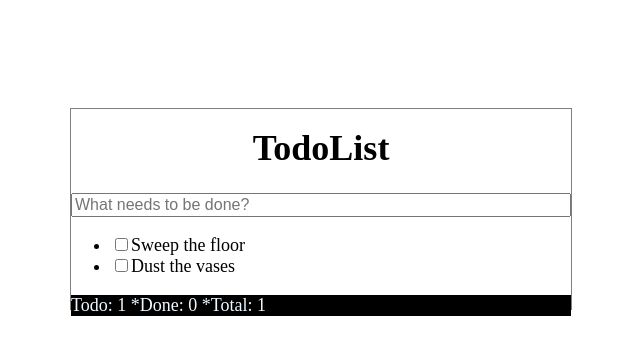
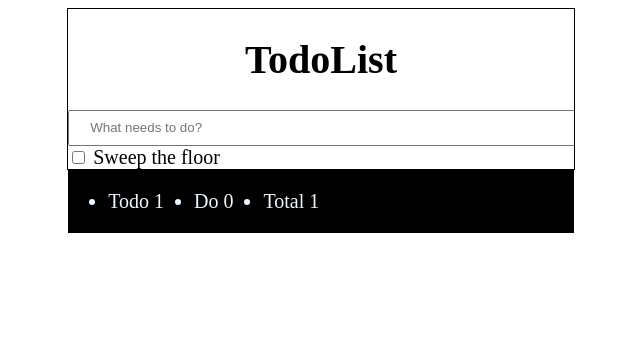
Before and after one commit to cvrodriguez/codaisseur-extra-project, a plain HTML site: page index.html in a window 1280 px wide. Shown: the whole page, without its empty margins (319-959 px from the left). Drawn offline with Linux system fonts and the light colour scheme.

Commit message:
makeover first step

```diff
--- a/index.html
+++ b/index.html
@@ -10,23 +10,24 @@
 </head>
 
 <body>
-    <div class="container">
+    <main>
+        <div class="title">
+            <h1>TodoList</h1>
+        </div>
+        <input class="startInput" type="text" placeholder="What needs to do?">
+        <input type="checkbox"> Sweep the floor
 
-        <h1>TodoList</h1>
-        <input type="text" placeholder="What needs to be done?" class="placeHold">
+    </main>
+
+    <footer class="footer">
         <ul>
-            <li><label for=""> <input type="checkbox">Sweep the floor</label></li>
-            <li><label for=""> <input type="checkbox">Dust the vases</label></li>
+            <li>Todo 1</li>
+            <li>Do 0</li>
+            <li>Total 1</li>
         </ul>
 
-        <div class="footer">
-            Todo: <span>1</span>
-            *Done: <span>0</span>
-            *Total: <span>1</span>
-        </div>
-
-    </div>
-
+    </footer>
+    <script src="scripts/main.js" type="text/javascript"></script>
 </body>
 
 </html>
--- a/scripts/main.js
+++ b/scripts/main.js
@@ -1 +1,10 @@
-<script src="scripts/main.js" type="text/javascript"></script>
+function updateCounters() {
+    // declare a variable that contains the "Total" counter element
+    // declare a variable that contains the number of todos, by counting how many elements have a specific classname / attribute
+    // update the HTML inside the counter element with the number of todos
+  }
+
+  updateCounters();
+  const listItems = document.querySelectorAll("li");
+
+console.log(`We have ${listItems.length} list items on this page`);
--- a/styles/style.css
+++ b/styles/style.css
@@ -1,31 +1,47 @@
 body {
     display: flex;
-    justify-content: center;
-    font-size: large;
+    flex-direction: column;
+    align-items: center;
+    font-size: 20px;
 }
 
-.container {
-    width: 500px;
-    display: flex;
-    flex-direction: column;
-    justify-content: center;
-    border: 1px gray solid;
-    height: 200px;
-   margin-top: 100px;
+main {
 
+    width: 40%;
+    border: 1px solid black;
+    overflow: auto;
 
 }
 
-.container h1 {
-    height: 80px;
+.title {
     text-align: center;
 }
 
+.startInput {
 
-.placeHold{
-    font-size: medium;
+    width: 100%;
+    height: 30px;
+
+    padding-left: 20px;
+
 }
-.footer{
+
+.startInput::selection {
+    border-radius: 2px solid blue;
+}
+
+footer {
     background-color: black;
     color: aliceblue;
+    width: 40%;
+
 }
+
+.footer ul {
+    display: flex;
+    flex-direction: row;
+}
+
+.footer li {
+   margin-right: 30px;
+}
```
